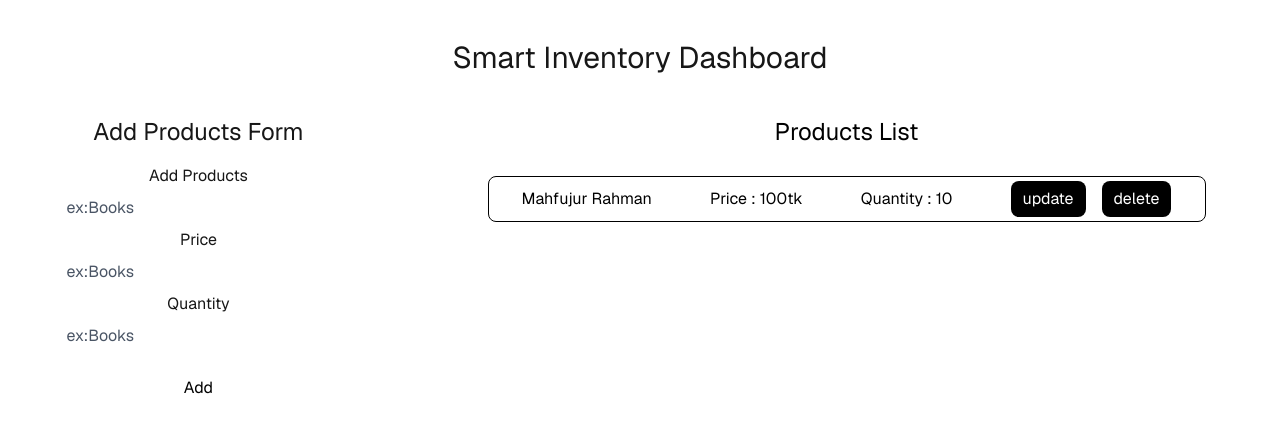
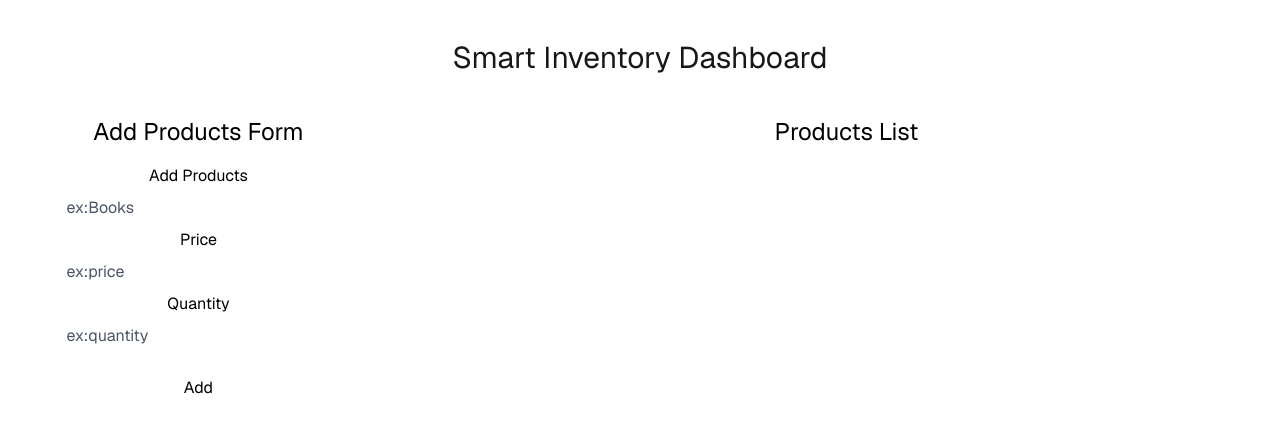
Before and after one commit to git-mahfuj/knk-5-smart-inventory-dashboard, a Next.js app: page / in a window 1280 px wide. Shown: the top 432 px of the page. Built offline with nearby package versions, Linux system fonts and the light colour scheme.

Commit message:
feat : implemented initial  mobX state management

```diff
--- /dev/null
+++ b/src/app/hake/page.tsx
@@ -0,0 +1,9 @@
+import React from 'react'
+
+const page = () => {
+  return (
+    <div>page</div>
+  )
+}
+
+export default page
--- a/src/app/page.tsx
+++ b/src/app/page.tsx
@@ -1,17 +1,17 @@
-import { AddProductsForm } from "@/components/AddProductsForm";
-import { ProductsList } from "@/components/ProductsList";
+"use client";
+import { AddProductsObserver } from "@/components/AddProductsForm";
+import { ProductsListObserver } from "@/components/ProductsList";
 import { UpdateProducts } from "@/components/UpdateProducts";
 import Image from "next/image";
 
 export default function Home() {
-
   return (
     <div className="flex flex-col w-full  flex-1 items-center font-sans dark:bg-black">
       <div className="translate-y-10 w-full text-center">
         <h1 className="text-3xl">Smart Inventory Dashboard</h1>
         <div className="flex justify-around w-full gap-4 mt-10">
-          <AddProductsForm />
-          <ProductsList />
+          <AddProductsObserver />
+          <ProductsListObserver />
         </div>
       </div>
     </div>
--- a/src/components/AddProductsForm.tsx
+++ b/src/components/AddProductsForm.tsx
@@ -1,31 +1,51 @@
 "use client";
 import { productsStore } from "@/store/store";
-export const AddProductsForm = () => {
+import { observer } from "mobx-react";
+const AddProductsForm = () => {
+  const handleFormChange = (e: any): void => {
+    e.preventDefault();
+    const productsClear = (): string => {
+      return (
+        (productsStore.name = ""),
+        (productsStore.quantity = ""),
+        (productsStore.price = "")
+      );
+    };
+    productsClear();
+  };
+  console.log(productsStore.products);
   return (
-    <div>
+    <div className="text-black">
       <p className="text-2xl">Add Products Form</p>
-      <form className="flex flex-col justify-center items-center mt-4">
+      <form
+        onSubmit={handleFormChange}
+        className="flex flex-col justify-center items-center mt-4"
+      >
         <label htmlFor="">Add Products</label>
         <input
           className="bg-white p-2 rounded-xl w-70 placeholder:text-gray-600"
           placeholder="ex:Books"
           value={productsStore.name}
+          onChange={(e) => (productsStore.name = e.target.value.trim())}
         />
         <label htmlFor="">Price</label>
         <input
           className="bg-white p-2 rounded-xl w-70 placeholder:text-gray-600"
-          placeholder="ex:Books"
-          value={productsStore.name}
+          placeholder="ex:price"
+          value={productsStore.price}
+          onChange={(e) => (productsStore.price = e.target.value.trim())}
         />
         <label htmlFor="">Quantity</label>
         <input
           className="bg-white p-2 rounded-xl w-70 placeholder:text-gray-600"
-          placeholder="ex:Books"
-          value={productsStore.name}
+          placeholder="ex:quantity"
+          value={productsStore.quantity}
+          onChange={(e) => (productsStore.quantity = e.target.value.trim())}
         />
         <button
           className="mt-3 bg-white w-fit  py-2 text-black rounded-lg px-6"
           type="submit"
+          onClick={() => productsStore.addProduct()}
         >
           Add
         </button>
@@ -33,3 +53,5 @@ export const AddProductsForm = () => {
     </div>
   );
 };
+
+export const AddProductsObserver = observer(AddProductsForm);
--- a/src/components/ProductsList.tsx
+++ b/src/components/ProductsList.tsx
@@ -1,24 +1,36 @@
-"use client"
-
-export const ProductsList = () => {
+"use client";
+import { productsStore } from "@/store/store";
+import { observer } from "mobx-react";
+const ProductsList = () => {
   return (
     <div className="text-black">
       <p className="text-2xl">Products List</p>
       <div className="w-[750px] h-[750px] rounded-lg bg-white mt-3 overflow-y-auto p-4 flex flex-col  gap-3">
         {/* template */}
-        <div className="border rounded-lg p-1">
-          <span className="flex justify-around items-center">
-            <p>Mahfujur Rahman</p>
-            <p>Price : 100tk</p>
-            <p>Quantity : 10</p>
+        {productsStore.products.map((product) => (
+          <div key={product.id} className="border rounded-lg p-1">
+            <span className="flex justify-around items-center">
+              <p>{product.name}</p>
+              <p>{product.price}</p>
+              <p>{product.quantity}</p>
 
-            <div className="flex items-center gap-4">
-              <button className="px-3 py-1.5 bg-black text-white rounded-lg ">update</button>
-              <button className="px-3 py-1.5 bg-black text-white rounded-lg ">delete</button>
-            </div>
-          </span>
-        </div>
+              <div className="flex items-center gap-4">
+                <button className="px-3 py-1.5 bg-black text-white rounded-lg ">
+                  update
+                </button>
+                <button
+                  className="px-3 py-1.5 bg-black text-white rounded-lg "
+                  onClick={() => productsStore.removeProduct(product.id)}
+                >
+                  delete
+                </button>
+              </div>
+            </span>
+          </div>
+        ))}
       </div>
     </div>
   );
 };
+
+export const ProductsListObserver = observer(ProductsList);
--- /dev/null
+++ b/src/hdhd/basic.js
@@ -0,0 +1,6 @@
+let sum1 = 10
+
+
+sum1 = "sam"
+
+console.log(sum1)
--- /dev/null
+++ b/src/hdhd/basic.ts
@@ -0,0 +1,5 @@
+let too : number = 10
+
+too = "hake"
+
+console.log(too)
--- a/src/store/store.ts
+++ b/src/store/store.ts
@@ -5,15 +5,15 @@ import { makeAutoObservable } from "mobx";
 interface Products {
   id: number;
   name: string;
-  price: number;
-  quantity: number;
+  price: string;
+  quantity: string;
 }
 
 const addProducts = (
   products: Products[],
   name: string,
-  price: number,
-  quantity: number,
+  price: string,
+  quantity: string,
 ): Products[] => {
   return [
     ...products,
@@ -33,8 +33,8 @@ const removeProducts = (products: Products[], id: number): Products[] => {
 class ProductStore {
   products: Products[] = [];
   name: string = "";
-  price: number = 10;
-  quantity: number = 10;
+  price: string = "";
+  quantity: string = "";
 
   constructor() {
     makeAutoObservable(this);
```
Also changed, not shown: 1 other file (tests, documents, lock files or other folders).
